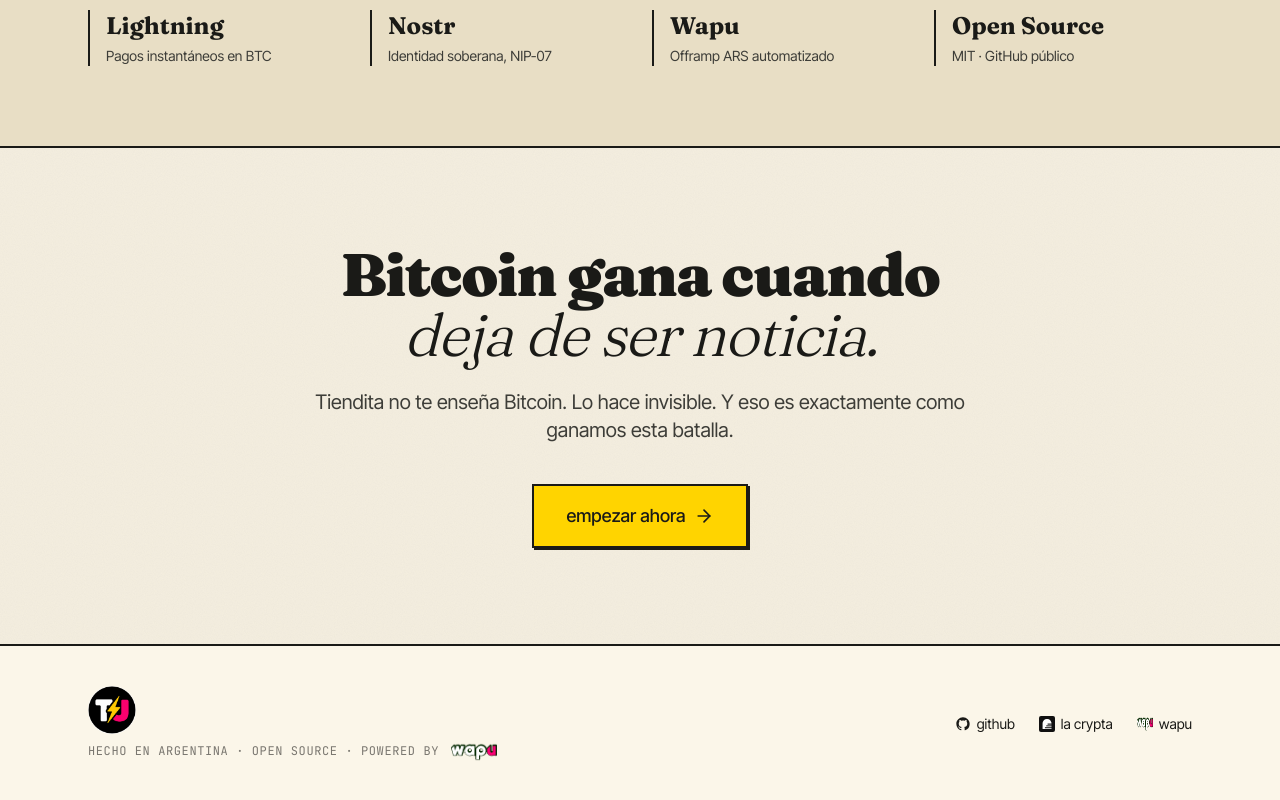
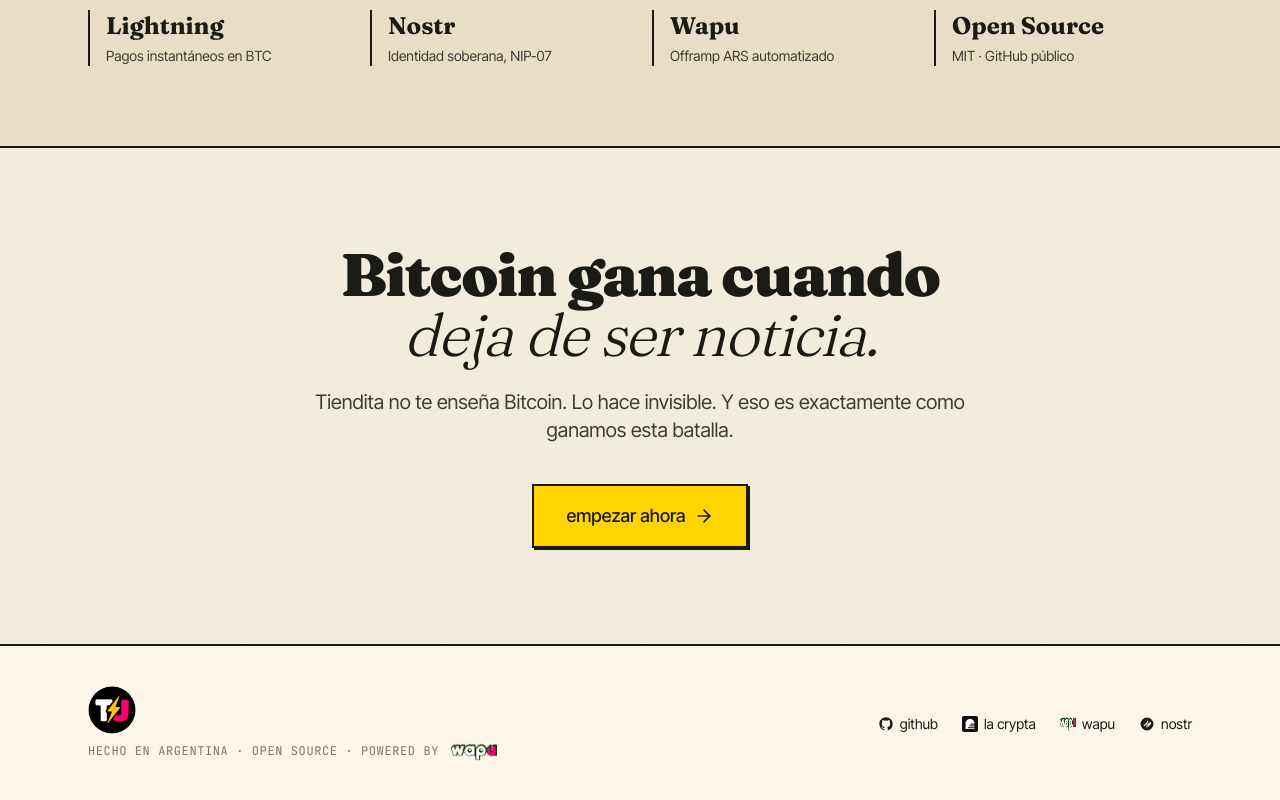
Before and after one commit to Negr087/tiendita, a Next.js app: page / in a window 1280 px wide. Shown: the part 2919-3719 px from the top of the page. Built offline with nearby package versions, Linux system fonts and the light colour scheme.

Commit message:
logo nostr

```diff
--- a/src/app/page.tsx
+++ b/src/app/page.tsx
@@ -256,6 +256,12 @@ export default function HomePage() {
               <img src="/wapu-logo.png" alt="Wapu" className="w-4 h-4 rounded-sm" />
               wapu
             </a>
+            <a href="https://primal.net/negr0" className="hover:underline inline-flex items-center gap-1.5">
+              <svg className="w-4 h-4" viewBox="0 0 256 256" fill="currentColor" aria-hidden="true">
+                <path d="M128 24a104 104 0 1 0 104 104A104.11 104.11 0 0 0 128 24Zm-8 152v-48l-32 32a8 8 0 0 1-11.31-11.31l48-48a8 8 0 0 1 13.31 6V176a8 8 0 0 1-16 0Zm72-48-48 48a8 8 0 0 1-13.31-6V80a8 8 0 0 1 16 0v48l32-32a8 8 0 0 1 11.31 11.31Z"/>
+              </svg>
+              nostr
+            </a>
           </div>
         </div>
       </footer>
```
